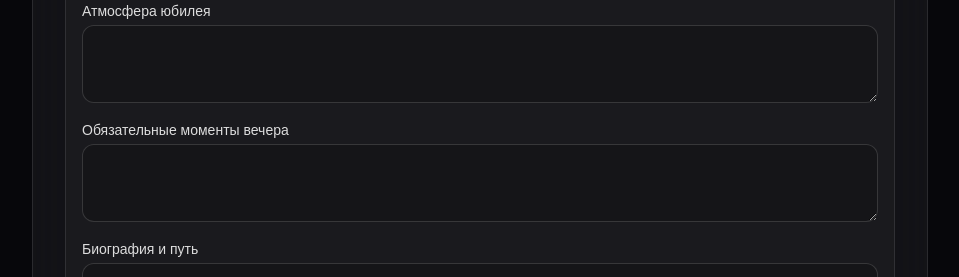
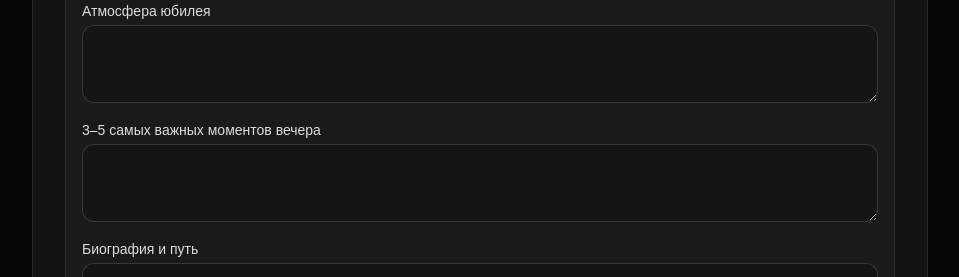
Before and after one commit to igocepuq085-hash/event-ai, a Next.js app in the folder frontend/: page /questionnaire/jubilee in a window 1280 px wide. Shown: the part 1600-1877 px from the top of the page, without its empty margins (160-1119 px from the left). Built offline with nearby package versions, Linux system fonts and the light colour scheme.

Commit message:
Add keyMoments field to wedding questionnaire, update labels, validate event types

```diff
--- a/frontend/app/questionnaire/_components/questionnaire-form.tsx
+++ b/frontend/app/questionnaire/_components/questionnaire-form.tsx
@@ -35,6 +35,7 @@ type QuestionnairePayload = {
   guestsList?: string;
   conflictTopics?: string;
   likedFormats?: string;
+  keyMoments?: string;
   celebrantName?: string;
   celebrantAge?: string;
   familyMembers?: string;
@@ -82,6 +83,7 @@ const WEDDING_FIELDS: TextFieldConfig[] = [
   { key: "guestsList", label: "Ключевые гости и особенности", rows: 4 },
   { key: "conflictTopics", label: "Чувствительные темы" },
   { key: "likedFormats", label: "Нравящиеся форматы/конкурсы" },
+  { key: "keyMoments", label: "3–5 самых важных моментов вечера" },
 ];
 
 const JUBILEE_FIELDS: TextFieldConfig[] = [
@@ -89,7 +91,7 @@ const JUBILEE_FIELDS: TextFieldConfig[] = [
   { key: "celebrantAge", label: "Возраст юбиляра" },
   { key: "familyMembers", label: "Семья юбиляра" },
   { key: "anniversaryAtmosphere", label: "Атмосфера юбилея" },
-  { key: "keyMoments", label: "Обязательные моменты вечера" },
+  { key: "keyMoments", label: "3–5 самых важных моментов вечера" },
   { key: "biographyStory", label: "Биография и путь" },
   { key: "achievements", label: "Достижения" },
   { key: "lifeStages", label: "Ключевые этапы жизни" },
```
Also changed, not shown: 1 other file (tests, documents, lock files or other folders).
